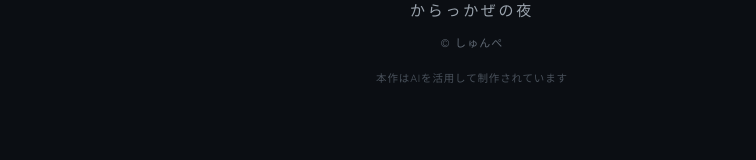
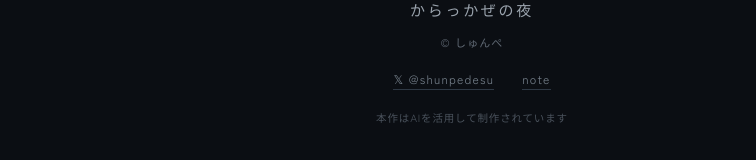
Before and after one commit to shunpedesu/karakkaze-lp, a plain HTML site: page index.html in a window 1280 px wide. Shown: the part 5185-5345 px from the top of the page, without its empty margins (168-924 px from the left). Drawn offline with nearby package versions, Linux system fonts and the light colour scheme; a web font is replaced by a local one.

Commit message:
フッターにX・noteリンクを追加
Co-Authored-By: Claude Sonnet 4.6 <noreply@anthropic.com>

```diff
--- a/index.html
+++ b/index.html
@@ -221,6 +221,10 @@
   <footer style="position:relative;z-index:10;text-align:center;padding:54px 28px 60px;border-top:1px solid #161b24;margin-top:46px">
     <div style="font-family:'Shippori Mincho B1',serif;font-size:15px;letter-spacing:.18em;color:#9aa3ad">からっかぜの夜</div>
     <div style="font-family:'Zen Kaku Gothic New',sans-serif;font-size:11px;letter-spacing:.1em;color:#5f6873;margin-top:14px">© しゅんぺ</div>
+    <div style="display:flex;justify-content:center;gap:28px;margin-top:20px">
+      <a href="https://x.com/shunpedesu" target="_blank" rel="noopener" style="font-family:'Zen Kaku Gothic New',sans-serif;font-size:12px;letter-spacing:.1em;color:#76808b;text-decoration:none;border-bottom:1px solid #2e3844;padding-bottom:2px;transition:color .2s">𝕏 @shunpedesu</a>
+      <a href="https://note.com/shunpedesu" target="_blank" rel="noopener" style="font-family:'Zen Kaku Gothic New',sans-serif;font-size:12px;letter-spacing:.1em;color:#76808b;text-decoration:none;border-bottom:1px solid #2e3844;padding-bottom:2px;transition:color .2s">note</a>
+    </div>
     <div style="font-family:'Zen Kaku Gothic New',sans-serif;font-size:10.5px;letter-spacing:.08em;color:#4a525c;margin-top:20px">本作はAIを活用して制作されています</div>
   </footer>
 
```
